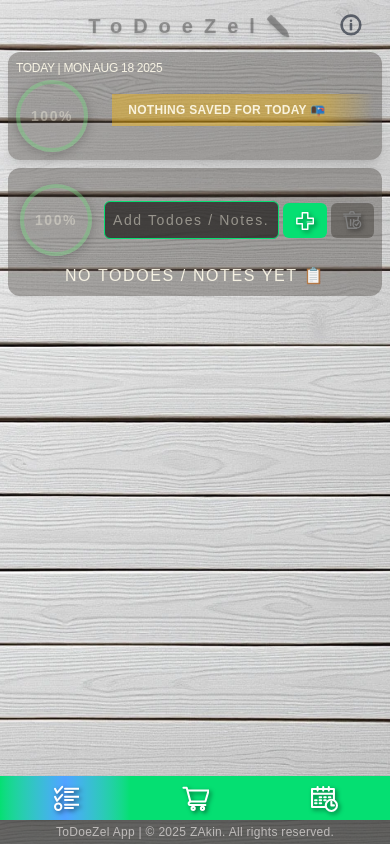
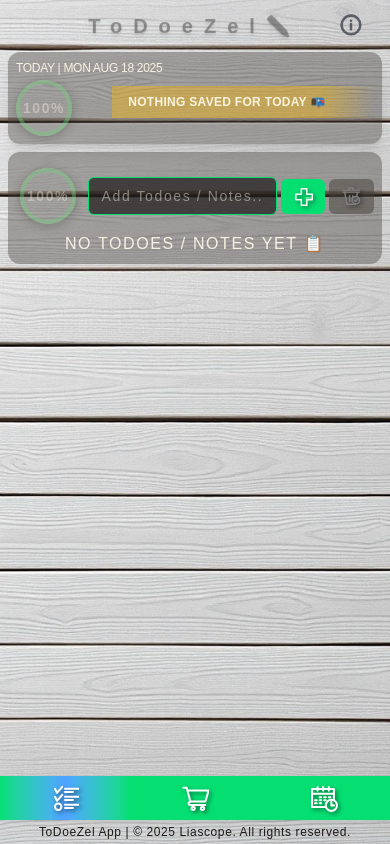
Before and after one commit to liascope/todoezel-react, a Next.js app: page / in a window 390 px wide. Built offline with nearby package versions, Linux system fonts and the light colour scheme; a web font is replaced by a local one.

Commit message:
Color correction

```diff
--- a/app/_components/Header.js
+++ b/app/_components/Header.js
@@ -8,12 +8,11 @@ export default function Header(){
      ToDoeZel✏️
      <svg
   onClick={() => setOpen(true)}
-  className="absolute top-2 right-7 sm:right-10 flex items-center justify-center w-[28px] h-[28px]
-             text-gray-900 hover:text-stone-900/80 transition-colors duration-200"
+  className="absolute top-2 right-7 sm:right-10 flex items-center justify-center w-[28px] h-[28px] stroke-[3] stroke-gray-900 hover:stroke-stone-900/80"
   viewBox="0 0 33 33"
   xmlns="http://www.w3.org/2000/svg"
 >
-  <g stroke="currentColor" strokeWidth="3" strokeLinecap="round" strokeLinejoin="round" fill="none">
+  <g strokeLinecap="round" strokeLinejoin="round" fill="none">
     <circle cx="20" cy="20" r="11" />
     <line x1="20" y1="15" x2="20" y2="15" />
     <line x1="20" y1="19" x2="20" y2="25" />
--- a/app/_components/HeaderTodo.js
+++ b/app/_components/HeaderTodo.js
@@ -57,7 +57,7 @@ disabledOnDefault={!maxReached} textSize="text-xs" >
         )
       )
     }
-    maxHeight={`${todo ? 'max-h-98 sm:max-h-113 pb-5': 'max-h-120 sm:max-h-113 pb-10'} `}
+    maxHeight={`${todo ? 'max-h-113 sm:max-h-113': 'max-h-120 sm:max-h-113'} `}
   />
 
 )} </>
--- a/app/_components/Navigation.js
+++ b/app/_components/Navigation.js
@@ -33,11 +33,9 @@ export default function Navigation() {
           </Link>
         ))}
       </nav>
-      <div className="backdrop-blur-2xl bg-stone-900/60">
-        <p className="my-1 text-xs tracking-wide text-transparent bg-stone-300/80 bg-clip-text shadow-2xl">
-          ToDoeZel App | © 2025 ZAkin. All rights reserved.
+        <p className="my-1 text-xs tracking-wider text-transparent bg-stone-900 bg-clip-text shadow-2xl">
+          ToDoeZel App | © 2025 Liascope. All rights reserved.
         </p>
-      </div>
     </footer>
   )
 }
--- a/app/_components/Percent.js
+++ b/app/_components/Percent.js
@@ -28,8 +28,8 @@ export default function Percent({ arr }) {
 
   return (
     <span
-  className="p-8 m-2 sm:p-9 rounded-full border-4 sm:border-8 flex items-center justify-center
-             w-16 h-12 sm:w-24 sm:h-24
+  className="p-6 m-2 sm:p-9 rounded-full border-4 sm:border-8 flex items-center justify-center
+             w-12 h-12 sm:w-24 sm:h-24
              shadow-[0_2px_12px_rgba(0,0,0,0.6)] text-sm sm:text-xl sm:font-semibold font-bold
              shadow-text transition-all duration-300"
   style={{
--- a/app/_components/ToggleList.js
+++ b/app/_components/ToggleList.js
@@ -2,11 +2,11 @@
 import { useState } from "react";
 import { motion, AnimatePresence } from "framer-motion";
 
-export default function ToggleList({ tasks, onDelete, onToggle, toggle = true, maxHeight='max-h-93 sm:max-h-70 pb-15'}) {
+export default function ToggleList({ tasks, onDelete, onToggle, toggle = true, maxHeight='max-h-93 sm:max-h-70'}) {
   const [toggleItems, setToggleItems] = useState({});
 
   return (
-    <ul onClick={(e) => e.stopPropagation()} className={`overflow-y-scroll w-full sm:pb-24 ${maxHeight}`}>
+    <ul onClick={(e) => e.stopPropagation()} className={`overflow-y-scroll w-full sm:pb-24 pb-10 ${maxHeight}`}>
       <AnimatePresence>
         {tasks?.map((task) => (
           <motion.li
```
